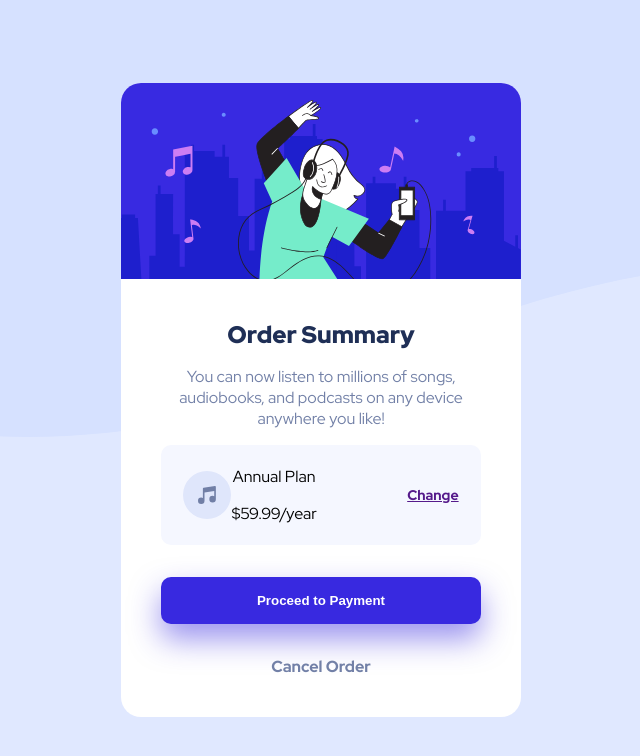
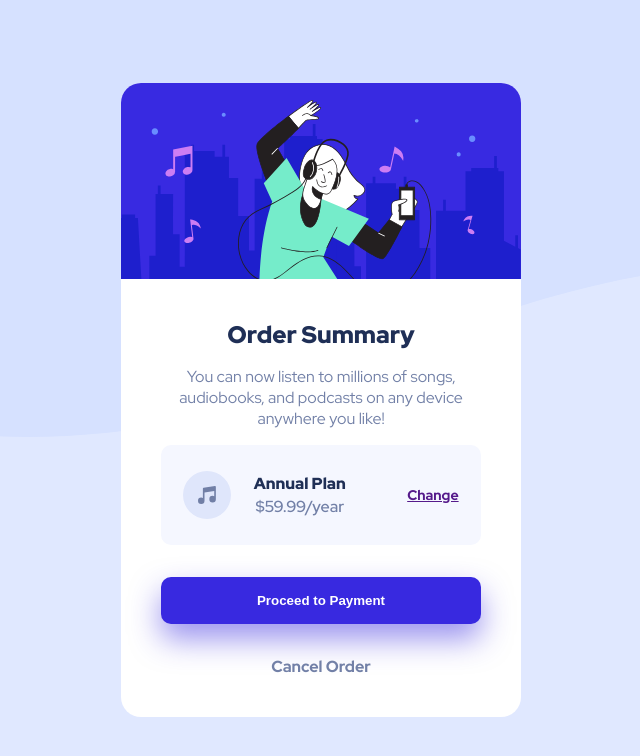
Before and after one commit to N1k74s/Frontend-Mentor-Challanges, a plain HTML site: page index.html in a window 1280 px wide. Shown: the whole page, without its empty margins (319-959 px from the left). Drawn offline with Linux system fonts and the light colour scheme.

Commit message:
Add files via upload

```diff
--- a/css/styles.css
+++ b/css/styles.css
@@ -161,17 +161,17 @@ html {
      color: hsl(245, 30%, 52%);
 }
 
-#selected-plan-box > span {
+#selected-plan-box > div {
     margin-left: 1.4rem;
 }
 
-#selected-plan-box > span > p:first-of-type {
+#selected-plan-box > div > p:first-of-type {
      font-weight: 900;
      color: hsl(223, 47%, 23%);
      margin-bottom: 0.1rem;
  }
 
-#selected-plan-box > span > p:last-of-type {
+#selected-plan-box > div > p:last-of-type {
      font-weight: 500;
      color: hsl(224, 23%, 55%);
      margin-top: 0.1rem;
```
